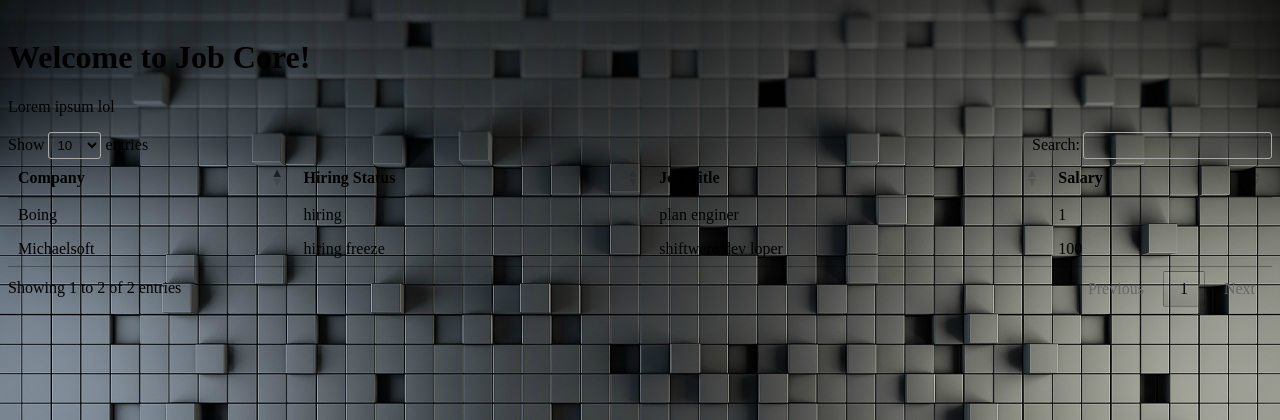
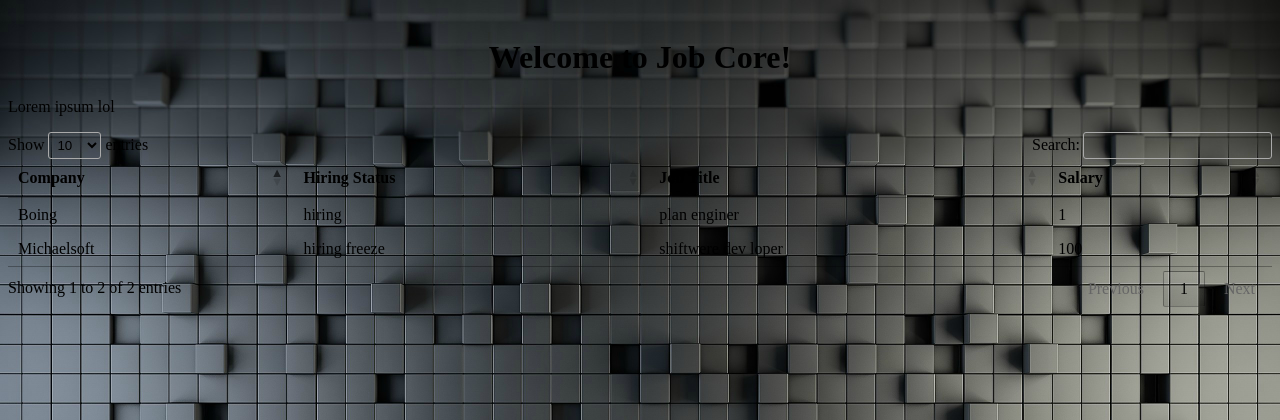
Before and after one commit to hackbois-2020/jobcore, a Flask app: page / in a window 1280 px wide. Shown: the top 420 px of the page. Run offline with Flask 2, Linux system fonts and the light colour scheme; some libraries are stand-ins or nearby versions.

Commit message:
fixed center bug

```diff
--- a/templates/index.html
+++ b/templates/index.html
@@ -1,7 +1,7 @@
 <!DOCTYPE html>
 <html lang="en">
 	<style>
-		h1 {text-align: center:}
+		h1 {text-align: center;}
 	</style>
 	<style>
 		body{
```
